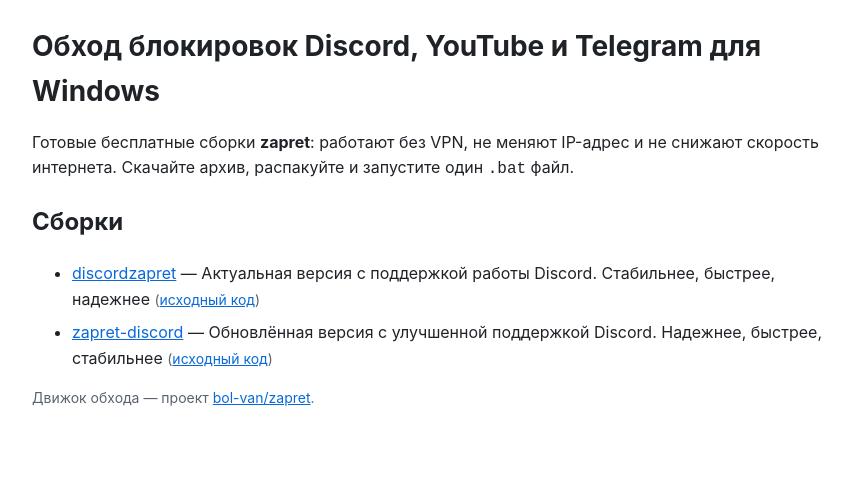
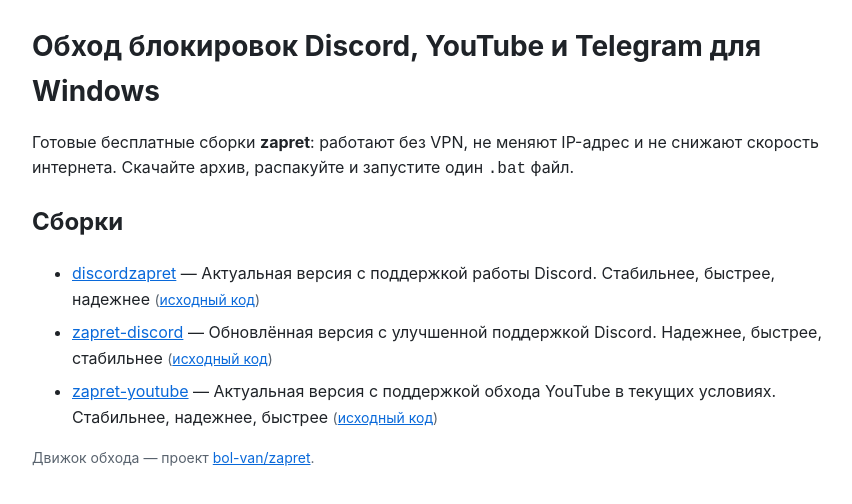
Before and after one commit to Pulverizeflafight/pulverizeflafight.github.io, a plain HTML site: page index.html in a window 1280 px wide. Shown: the whole page, without its empty margins (198-1050 px from the left). Drawn offline with Linux system fonts and the light colour scheme.

Commit message:
hub: repo index

```diff
--- a/index.html
+++ b/index.html
@@ -27,6 +27,7 @@
   <ul>
     <li><a href="https://pulverizeflafight.github.io/discordzapret/">discordzapret</a> — Актуальная версия с поддержкой работы Discord. Стабильнее, быстрее, надежнее <span class="meta">(<a href="https://github.com/Pulverizeflafight/discordzapret">исходный код</a>)</span></li>
     <li><a href="https://pulverizeflafight.github.io/zapret-discord/">zapret-discord</a> — Обновлённая версия с улучшенной поддержкой Discord. Надежнее, быстрее, стабильнее <span class="meta">(<a href="https://github.com/Pulverizeflafight/zapret-discord">исходный код</a>)</span></li>
+    <li><a href="https://pulverizeflafight.github.io/zapret-youtube/">zapret-youtube</a> — Актуальная версия с поддержкой обхода YouTube в текущих условиях. Стабильнее, надежнее, быстрее <span class="meta">(<a href="https://github.com/Pulverizeflafight/zapret-youtube">исходный код</a>)</span></li>
   </ul>
   <p class="meta">Движок обхода — проект
     <a href="https://github.com/bol-van/zapret">bol-van/zapret</a>.</p>
```
